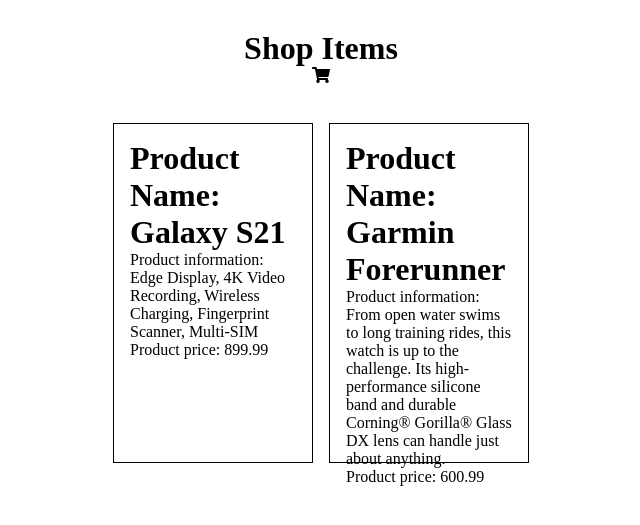
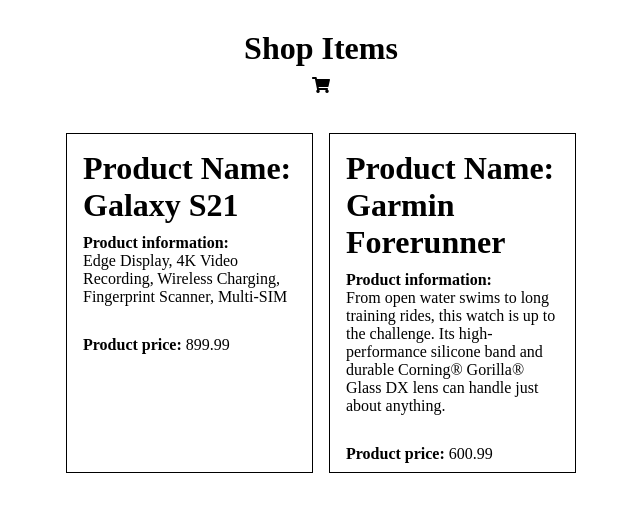
Before and after one commit to Cargalher/php-oop-2, a PHP site: page / in a window 1280 px wide. Shown: the top 525 px of the page, without its empty margins (319-959 px from the left). Run offline with PHP 8.4, Linux system fonts and the light colour scheme; some libraries are stand-ins or nearby versions.

Commit message:
concat applied to functions

```diff
--- a/class/oop.php
+++ b/class/oop.php
@@ -19,17 +19,17 @@ class Product     //Product Class
    public function getName ()
    {
 
-      return 'Product Name: ' . $this -> name;
+      return '<strong>Product Name: </strong> ' . '<br>' . $this -> name;
    }
    public function printProduct ()
    {
 
-      return 'Product information: ' . $this -> features;
+      return '<strong>Product information: </strong> ' .'<br>' . $this -> features;
    }
    public function getPrice ()
    {
 
-      return 'Product price: ' . $this -> price;
+      return '<strong>Product price: </strong> ' . $this -> price;
    }
 
 }
--- a/index.php
+++ b/index.php
@@ -24,15 +24,15 @@ include __DIR__. '/class/oop.php';
         <div class="item_one">
 
                 <h1> <?php echo $phone->getName();?></h1>
-                <p> <?php echo $phone->printProduct();?></p>
-                <p> <?php echo $phone->getPrice();?></p>
+                <p class="feat"> <?php echo $phone->printProduct();?></p>
+                <p class="price"> <?php echo $phone->getPrice();?></p>
 
         </div>
         <div class="item_two">
 
             <h1> <?php echo $watch->getName();?></h1>
-            <p> <?php echo $watch->printProduct();?></p>
-            <p> <?php echo $watch->getPrice();?></p>
+            <p class="feat"> <?php echo $watch->printProduct();?></p>
+            <p class="price"> <?php echo $watch->getPrice();?></p>
 
         </div>
 
--- a/style.css
+++ b/style.css
@@ -18,6 +18,7 @@ header{
     display: flex;
     justify-content: center;
     align-items: center;
+    flex-wrap: wrap;
 
 }
 .item_one, .item_two {
@@ -26,4 +27,13 @@ header{
     width: 200px;
     border: 1px solid black;
     height: 340px;
+    flex-basis: 247px;
 }
+h1{
+    margin-bottom: 10px;
+}
+
+.feat{
+    margin-top: 10px;
+    margin-bottom: 30px;
+}
```
